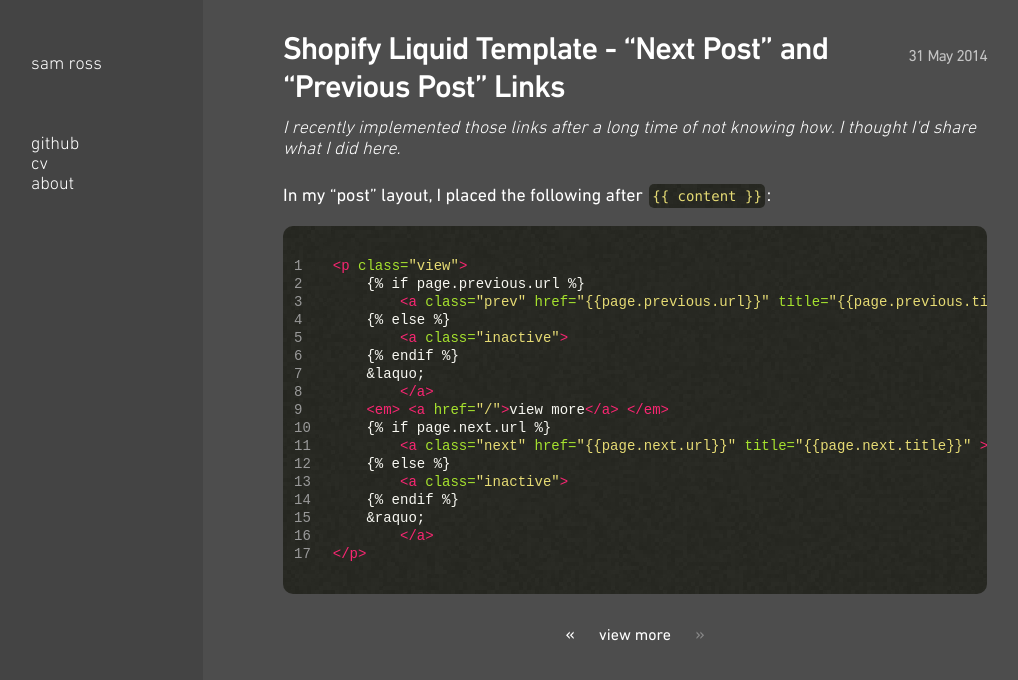
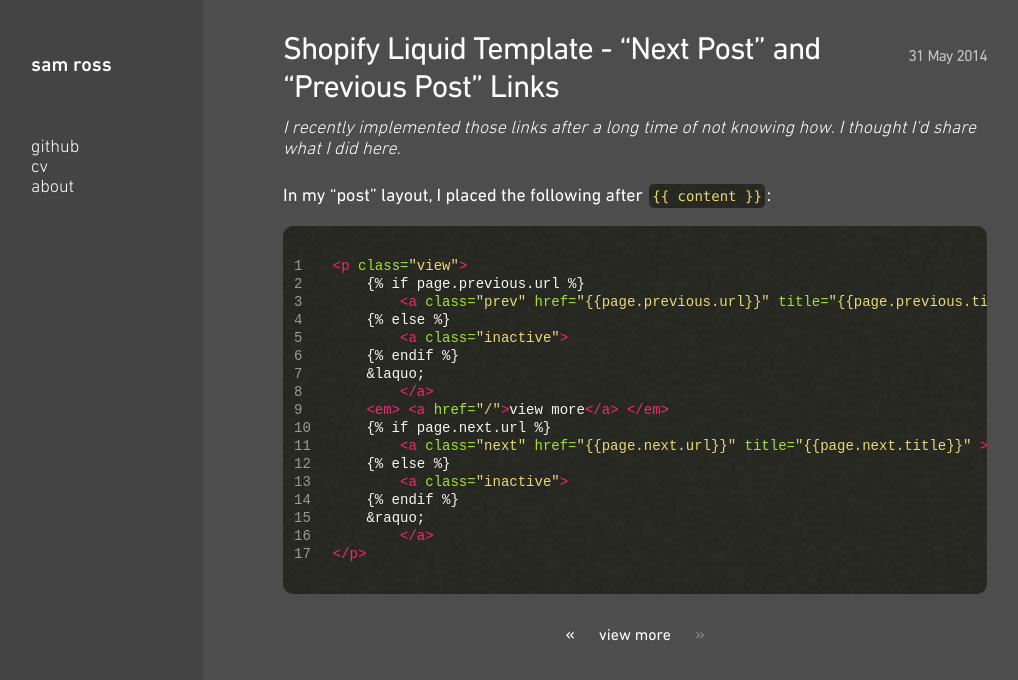
Before and after one commit to samjross/flannelJesus.github.io, a Jekyll site: the page built from _posts/2014-05-31-prev-next-post.md, in a window 1280 px wide. Shown: the top 680 px of the page, without its empty margins (5-1023 px from the left). Built offline with Jekyll 4.4.1, drawn with Linux system fonts in a browser that asks for light colours.

Commit message:
changed weight of 'sam ross' and h2 elements

```diff
--- a/css/styles.css
+++ b/css/styles.css
@@ -97,8 +97,8 @@
 
 nav h1
 {
-    font-weight:300;
-    font-size: 18px;
+    font-weight:700;
+    font-size: 20px;
 }
 
 .nav-list {
@@ -117,7 +117,7 @@
 }
 
 article>time {color:#C4C4C4;float:right;font-size:16px; margin:15px 0px 0px 20px}
-article h2 { font-size:32px;  margin-bottom:10px; margin-top:0px; font-weight:700}
+article h2 { font-size:32px;  margin-bottom:10px; margin-top:0px; font-weight:500}
 time, h2 {letter-spacing: -1px;word-spacing: 1px}
 article h4 { font-weight: 100; font-size: 18px; font-style: italic; margin-top: 10px;}
 article p {margin: 18px 0; font-size:18px; line-height:23px;}
```
